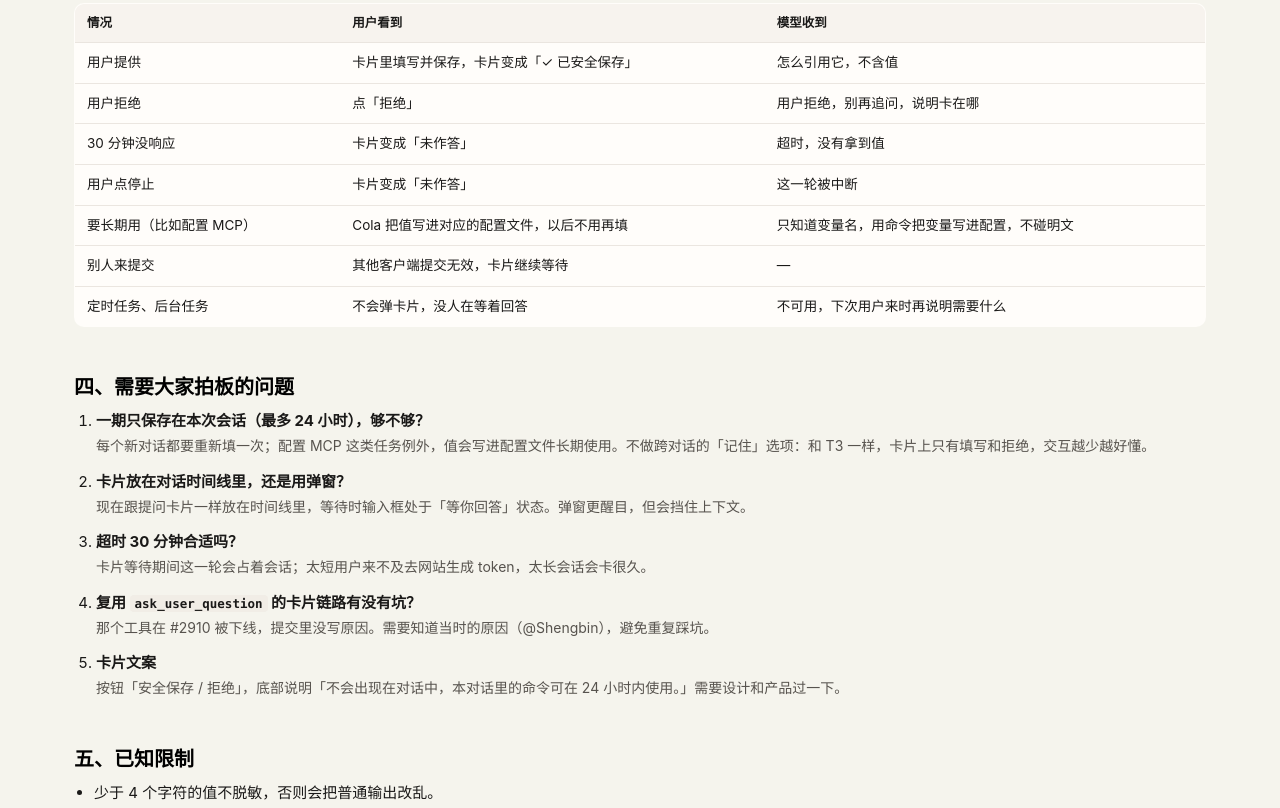
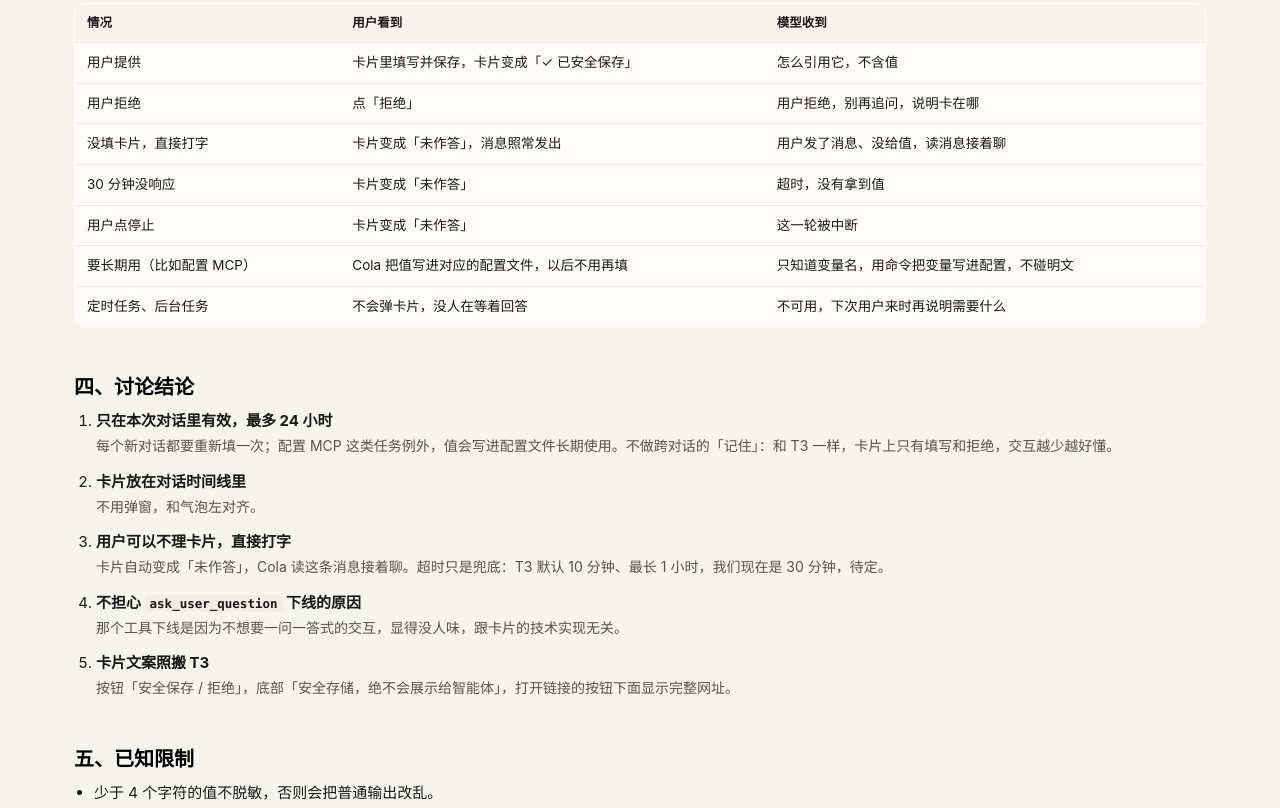
Before and after one commit to mackt/cola-prototypes, a plain HTML site: page request-secret/index.html in a window 1280 px wide. Shown: the part 1989-2797 px from the top of the page. Drawn offline with Linux system fonts and the light colour scheme.

Commit message:
docs: adopt T3's card copy and link preview, let typing close the card, record decisions
Co-Authored-By: Claude Opus 5.5 <noreply@anthropic.com>

```diff
--- a/request-secret/index.html
+++ b/request-secret/index.html
@@ -390,6 +390,14 @@
         line-height: 1.6;
         color: var(--cola-text-muted);
         white-space: pre-wrap;
+      }
+      .card-url {
+        margin: 6px 0 0 24px;
+        font: 12px var(--mono);
+        color: var(--cola-text-muted);
+        white-space: nowrap;
+        overflow: hidden;
+        text-overflow: ellipsis;
       }
       .card-row {
         padding-left: 24px;
@@ -971,7 +979,7 @@
           <span>等待用户提供时可以模拟：</span>
           <button class="tbtn" data-sim="timeout" disabled>30 分钟没人理</button>
           <button class="tbtn" data-sim="abort" disabled>用户点了停止</button>
-          <button class="tbtn" data-sim="foreign" disabled>另一个本地客户端抢答</button>
+          <button class="tbtn" data-sim="reply" disabled>用户没填卡片，直接打字</button>
         </div>
 
         <div class="demo">
@@ -1101,6 +1109,11 @@
                 <td>用户拒绝，别再追问，说明卡在哪</td>
               </tr>
               <tr>
+                <td>没填卡片，直接打字</td>
+                <td>卡片变成「未作答」，消息照常发出</td>
+                <td>用户发了消息、没给值，读消息接着聊</td>
+              </tr>
+              <tr>
                 <td>30 分钟没响应</td>
                 <td>卡片变成「未作答」</td>
                 <td>超时，没有拿到值</td>
@@ -1116,11 +1129,6 @@
                 <td>只知道变量名，用命令把变量写进配置，不碰明文</td>
               </tr>
               <tr>
-                <td>别人来提交</td>
-                <td>其他客户端提交无效，卡片继续等待</td>
-                <td>—</td>
-              </tr>
-              <tr>
                 <td>定时任务、后台任务</td>
                 <td>不会弹卡片，没人在等着回答</td>
                 <td>不可用，下次用户来时再说明需要什么</td>
@@ -1131,38 +1139,36 @@
       </section>
 
       <section aria-labelledby="q-h">
-        <h2 id="q-h">四、需要大家拍板的问题</h2>
+        <h2 id="q-h">四、讨论结论</h2>
         <ol class="q">
           <li>
-            <b>一期只保存在本次会话（最多 24 小时），够不够？</b>
+            <b>只在本次对话里有效，最多 24 小时</b>
             <p>
               每个新对话都要重新填一次；配置 MCP
-              这类任务例外，值会写进配置文件长期使用。不做跨对话的「记住」选项：和 T3
+              这类任务例外，值会写进配置文件长期使用。不做跨对话的「记住」：和 T3
               一样，卡片上只有填写和拒绝，交互越少越好懂。
             </p>
           </li>
           <li>
-            <b>卡片放在对话时间线里，还是用弹窗？</b>
+            <b>卡片放在对话时间线里</b>
+            <p>不用弹窗，和气泡左对齐。</p>
+          </li>
+          <li>
+            <b>用户可以不理卡片，直接打字</b>
             <p>
-              现在跟提问卡片一样放在时间线里，等待时输入框处于「等你回答」状态。弹窗更醒目，但会挡住上下文。
+              卡片自动变成「未作答」，Cola 读这条消息接着聊。超时只是兜底：T3 默认 10 分钟、最长 1
+              小时，我们现在是 30 分钟，待定。
             </p>
           </li>
           <li>
-            <b>超时 30 分钟合适吗？</b>
-            <p>卡片等待期间这一轮会占着会话；太短用户来不及去网站生成 token，太长会话会卡很久。</p>
+            <b>不担心 <code>ask_user_question</code> 下线的原因</b>
+            <p>那个工具下线是因为不想要一问一答式的交互，显得没人味，跟卡片的技术实现无关。</p>
           </li>
           <li>
-            <b>复用 <code>ask_user_question</code> 的卡片链路有没有坑？</b>
+            <b>卡片文案照搬 T3</b>
             <p>
-              那个工具在 #2910
-              被下线，提交里没写原因。需要知道当时的原因（@Shengbin），避免重复踩坑。
-            </p>
-          </li>
-          <li>
-            <b>卡片文案</b>
-            <p>
-              按钮「安全保存 / 拒绝」，底部说明「不会出现在对话中，本对话里的命令可在 24
-              小时内使用。」需要设计和产品过一下。
+              按钮「安全保存 /
+              拒绝」，底部「安全存储，绝不会展示给智能体」，打开链接的按钮下面显示完整网址。
             </p>
           </li>
         </ol>
@@ -1397,8 +1403,9 @@
         el.innerHTML =
           cardHeader(b) +
           `<div class="card-row"><button type="button" class="btn btn-outline" data-act="open">打开 ${esc(new URL(b.url).host)} ${icon('ext')}</button></div>` +
+          `<p class="card-url">${esc(b.url)}</p>` +
           `<div class="card-row"><input class="input" type="password" autocomplete="off" spellcheck="false" aria-label="${esc(b.label)}" placeholder="${esc(b.placeholder)}"><button type="submit" class="btn btn-primary" disabled>安全保存</button></div>` +
-          `<div class="card-row between"><span class="note" data-note>${icon('shield')}<span>不会出现在对话中，本对话里的命令可在 24 小时内使用。</span></span><button type="button" class="btn btn-ghost" data-act="decline">拒绝</button></div>`
+          `<div class="card-row between"><span class="note" data-note>${icon('shield')}<span>安全存储，绝不会展示给智能体</span></span><button type="button" class="btn btn-ghost" data-act="decline">拒绝</button></div>`
         const input = $('input', el)
         const save = $('button[type=submit]', el)
         input.addEventListener('input', () => (save.disabled = !input.value))
@@ -1453,6 +1460,8 @@
             return `[request_secret] The user provided "${NAME}". It is available to every bash command in this conversation as the environment variable ${ENV}; reference it as $${ENV}. You never see the value: tool output that contains it shows [REDACTED:${NAME}]. Do not print it, write it into files or chat, or pass it to a command that stores it unless the user asked for that. When the user wants it saved (e.g. in an MCP server's config), write it from the variable in a command (jq --arg); never rewrite a file from content you read back, which shows [REDACTED:${NAME}] in place of the value and would overwrite it. It is kept for this session only (at most 24 hours).`
           case 'declined':
             return `[request_secret] The user declined to provide "${NAME}". Do not ask again unless they bring it up; continue without it or explain what is blocked.`
+          case 'replied':
+            return `[request_secret] The user sent a message instead of filling in the card; no value was provided for "${NAME}". Read their message and go on from it.`
           case 'timeout':
             return `[request_secret] The user did not respond in time; no value was provided for "${NAME}".`
           default:
@@ -1563,6 +1572,10 @@
               id,
               '好的，不用 token 的话我没法读取你的账号信息。你也可以直接打开 github.com 的个人主页查看。'
             )
+            return
+          }
+          if (outcome.status === 'replied') {
+            await say(id, '好，那先不查了。之后要查的话随时叫我。')
             return
           }
           if (outcome.status !== 'provided') {
@@ -1848,7 +1861,10 @@
         if (!b || b.disabled) return
         if (b.dataset.sim === 'timeout') settleFromRuntime('timeout')
         else if (b.dataset.sim === 'abort') settleFromRuntime('aborted')
-        else submit({ status: 'provided', value: 'ghp_injected_by_other_client' }, 'cli')
+        else if (b.dataset.sim === 'reply') {
+          userMsg('算了，我先不查了')
+          settleFromRuntime('replied')
+        }
       })
 
       run()
```
